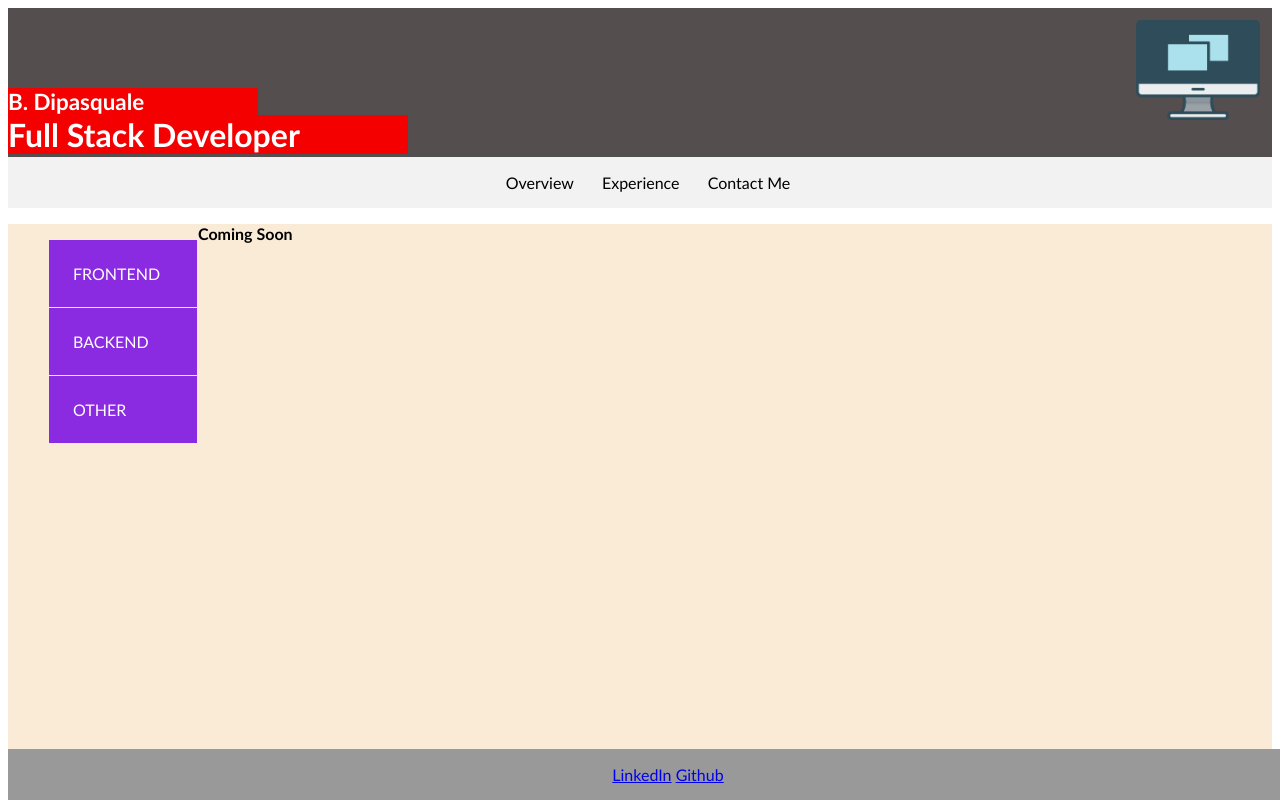
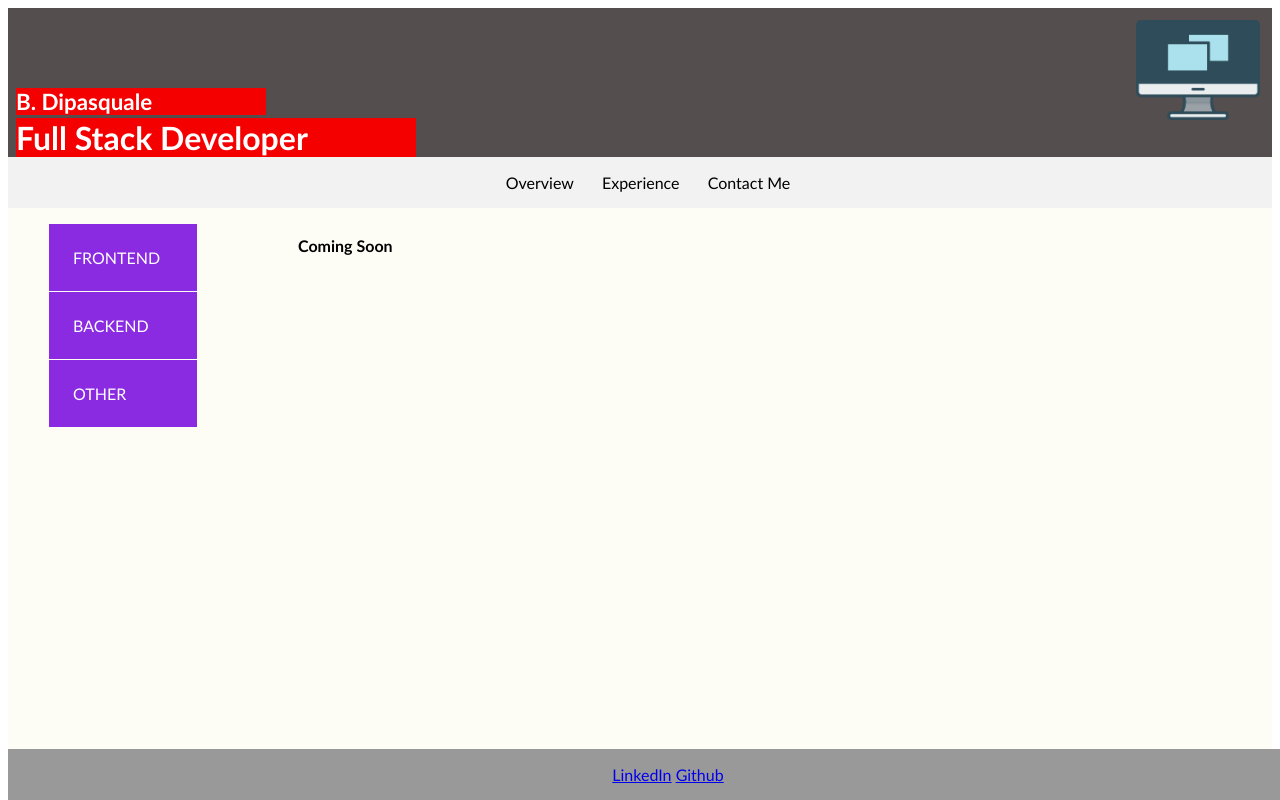
Before and after one commit to bvasko/coming-soon, a plain HTML site: page index.html in a window 1280 px wide. Shown: the top 800 px of the page. Drawn offline with Linux system fonts and the light colour scheme.

Commit message:
sharpen up

```diff
--- a/styles/main.css
+++ b/styles/main.css
@@ -12,7 +12,7 @@ body {
 .title {
   color: white;
   background-color: #F50000;
-  margin: 0px;
+  margin: 0px 0px 3px 8px;
 }
 header {
   background-color: #544E4E;
@@ -73,7 +73,7 @@ header nav ul li {
 
 main {
   height: 100%;
-  background-color: antiquewhite;
+  background-color: rgb(253, 253, 245);
 }
 
 aside {
@@ -90,6 +90,19 @@ aside nav ul li {
   margin: 1px;
 }
 
+section {
+  width: 100%;
+
+  height: 100%;
+}
+
+article {
+  float: left;
+  margin-left: 100px;
+  margin-top: 12px;
+}
+
+
 footer {
   position: fixed;
   width: 100%;
```
